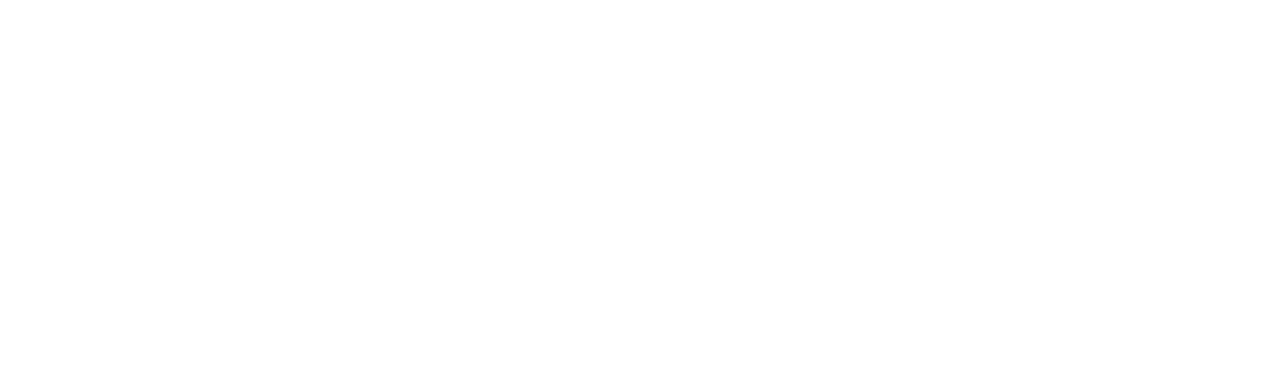
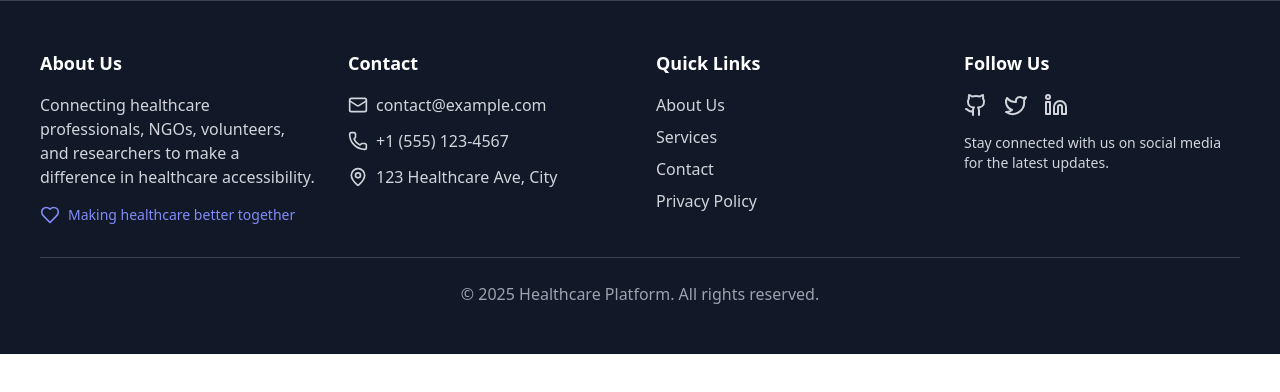
Before and after one commit to Adhish1612Acharya/Team-Satkriya, a React (Vite) app: page /expert/login in a window 1280 px wide. Before the commit this address had no page. Shown: the top 392 px of the page. Built offline with nearby package versions, Linux system fonts and the light colour scheme.

Commit message:
Buikt Footer Login and Register pages

```diff
--- a/src/App.jsx
+++ b/src/App.jsx
@@ -1,7 +1,7 @@
 import { ToastContainer } from "react-toastify";
 import "react-toastify/dist/ReactToastify.css";
 import { Route, Routes } from "react-router-dom";
-// import Footer from "@/components/Footer.jsx";
+import Footer from "@/components/Footer.jsx";
 import  Register from "./pages/Register";
 import  Login  from "./pages/Login";
 const App = () => {
@@ -26,7 +26,7 @@
           <Route path="/login" element={<Login />} />
           <Route path="/register" element={<Register />} />
         </Routes>
-        {/* <Footer/> */}
+        <Footer/>
       </>
   );
 };
```
